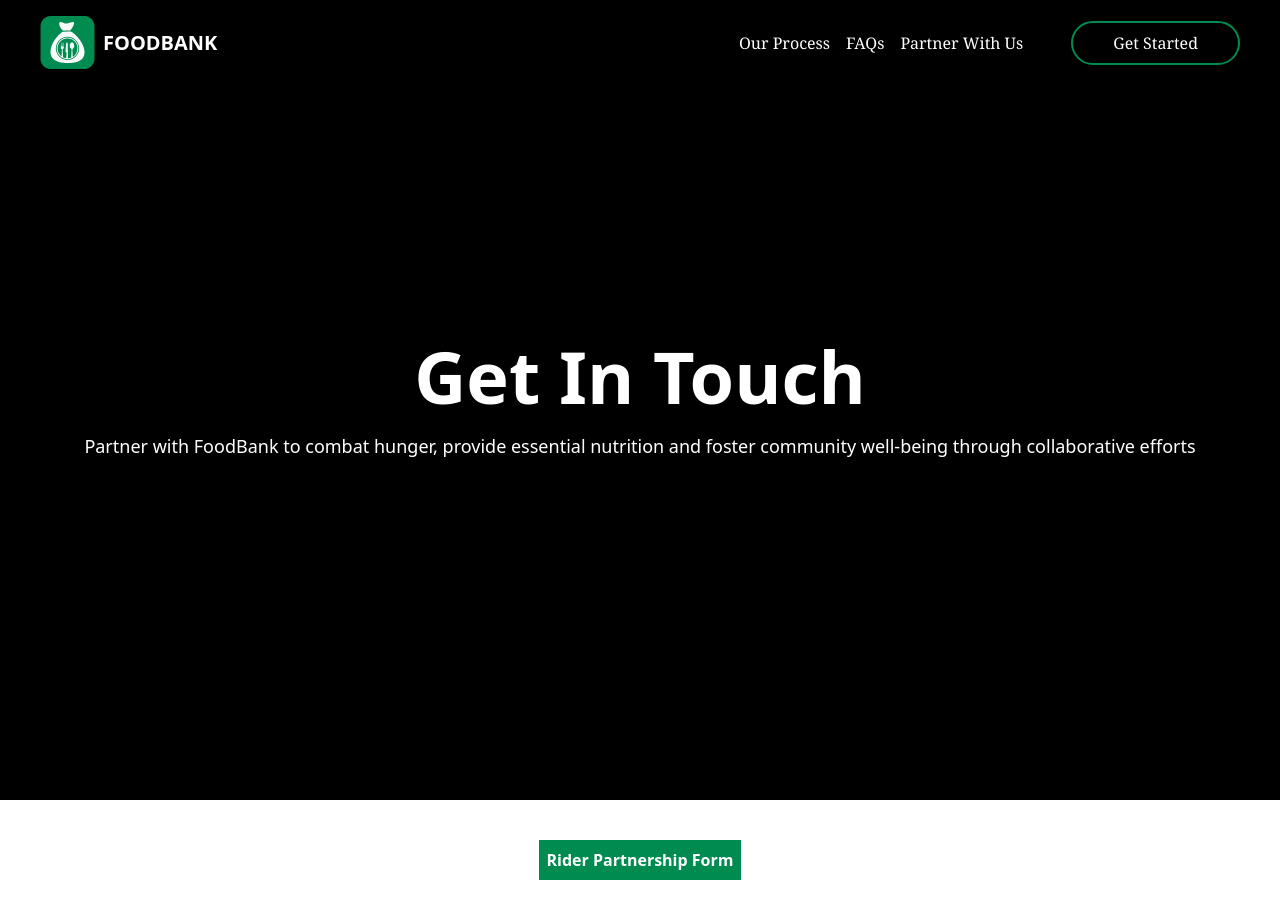
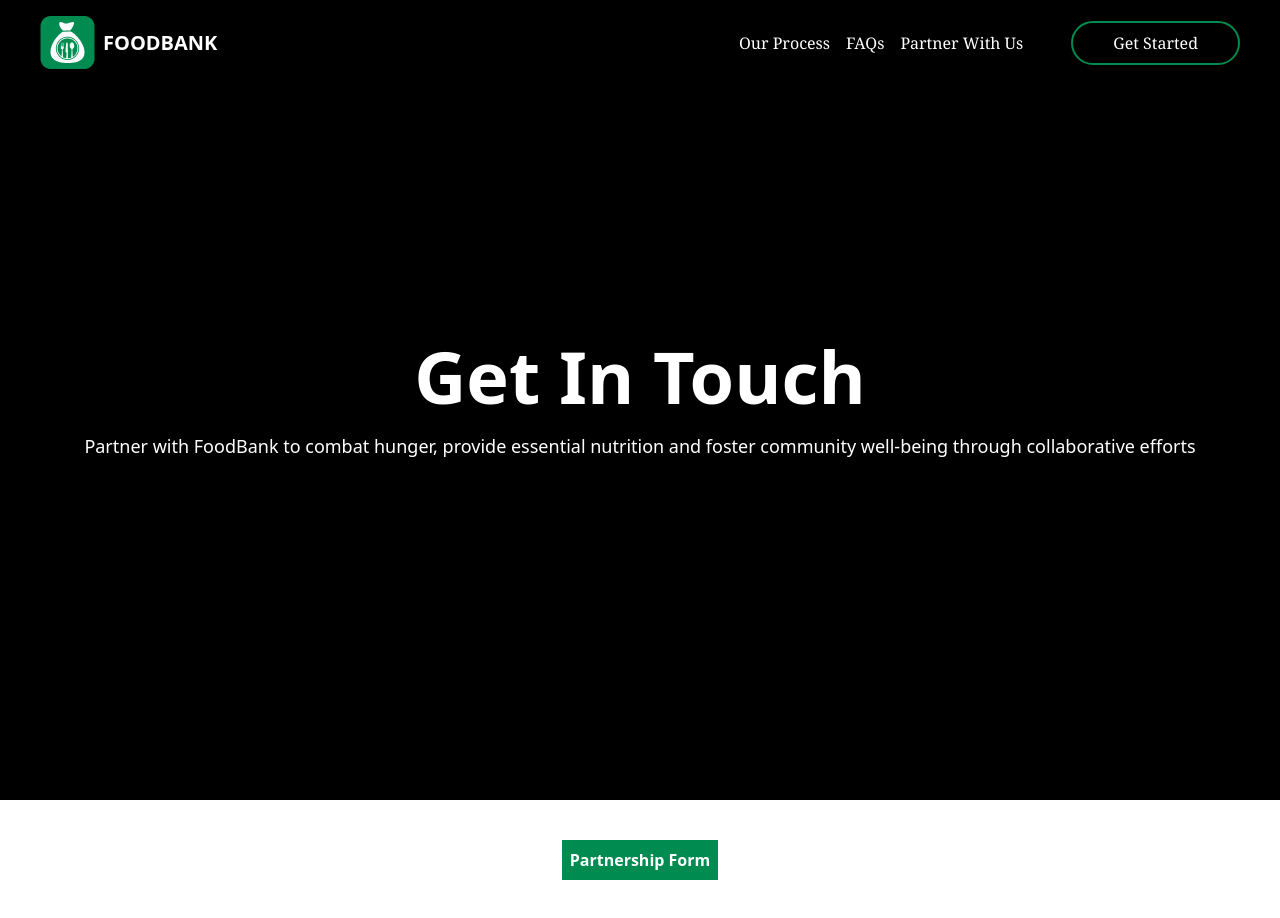
Before and after one commit to DevsSovereign/Foodbank4u, a React (Vite) app: page /get-in-touch in a window 1280 px wide. Shown: the top 918 px of the page. Built offline with nearby package versions, Linux system fonts and the light colour scheme; a web font is replaced by a local one.

Commit message:
Remove rider text from get in touch page

```diff
--- a/src/pages/GetInTouch/Index.jsx
+++ b/src/pages/GetInTouch/Index.jsx
@@ -42,7 +42,7 @@ const Index = () => {
             type="button"
             className="bg-secondary w-fit mx-auto font-semibold p-2 text-white"
           >
-            Rider Partnership Form
+            Partnership Form
           </button>
         )}
 
```
